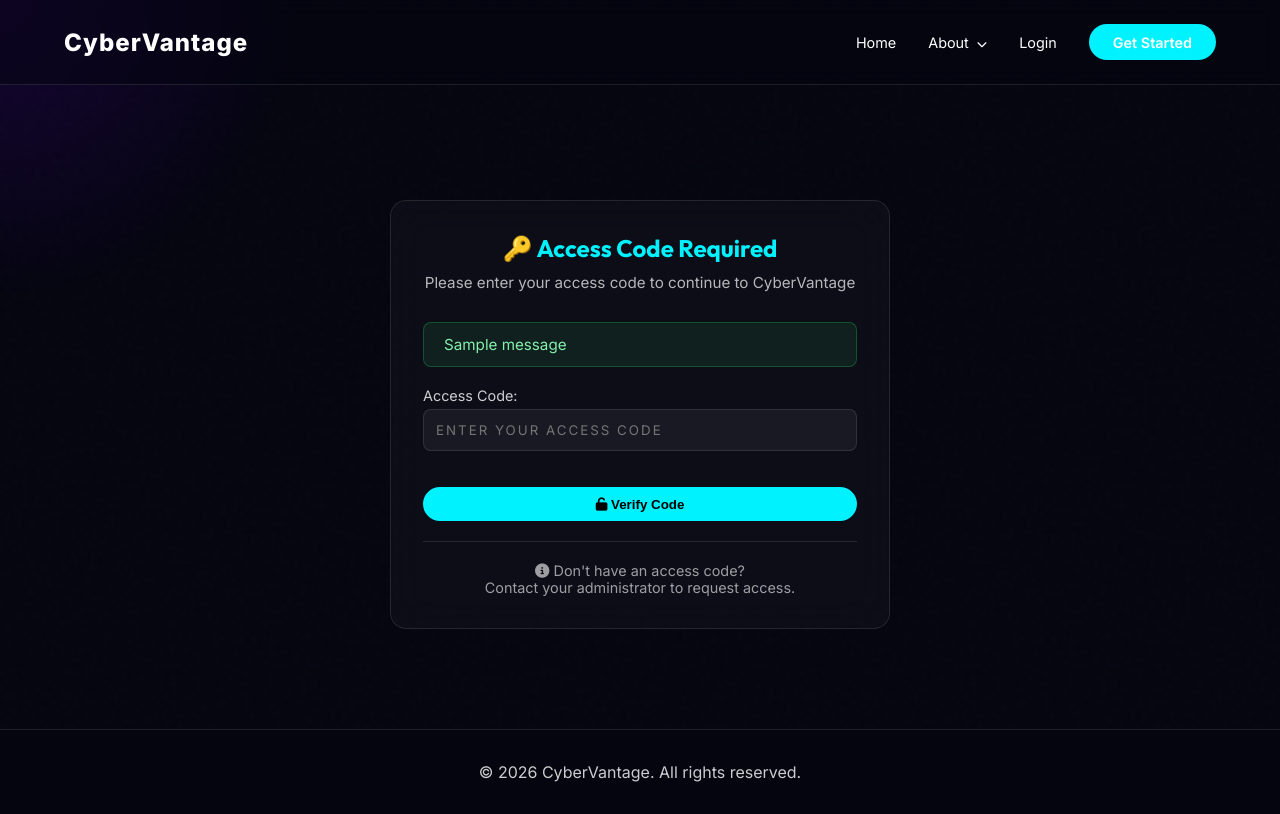
After one commit to ashuthecoder/CyberVantage, a Flask app: page /access-code in a window 1280 px wide. The commit adds this page. Run offline with Flask 3, Linux system fonts and the light colour scheme; tables that the repository leaves empty hold one stand-in row (values such as "Sample post"); one stand-in notice (Sample message) is shown; parts of the project's set-up code (start-up, migrations or seed data) failed here and were passed over; some libraries are stand-ins or nearby versions.

Commit message:
Add access code system and Essential 8 compliance
Co-authored-by: ujwwal <54100894+ujwwal@users.noreply.github.com>

```diff
--- a/main.py
+++ b/main.py
@@ -3,7 +3,7 @@ CyberVantage - Main application entry point
 Refactored to use modular structure with focused components
 """
 import os
-from flask import render_template
+from flask import render_template, redirect, url_for, session
 from config.app_config import create_app, db
 from config.ai_config import configure_azure_openai
 from models.database import update_database_schema
@@ -31,7 +31,14 @@ app.register_blueprint(threat_bp)
 # Main routes that don't fit into specific categories
 @app.route('/')
 def index():
-    """Landing page with detailed CyberVantage information"""
+    """Landing page - redirect to access code page for login flow"""
+    # If user is already logged in, go to dashboard
+    if session.get('token'):
+        return redirect(url_for('dashboard'))
+    # If access code already verified, go to login
+    if session.get('access_code_verified'):
+        return redirect(url_for('auth.login'))
+    # Show landing page with button to continue to access code
     return render_template("index.html")
 
 @app.route('/dashboard')
--- a/models/database.py
+++ b/models/database.py
@@ -99,6 +99,31 @@ class SimulationSession(db.Model):
     completed_at = db.Column(db.DateTime, nullable=True)
 
     user = db.relationship('User', backref=db.backref('simulation_sessions', lazy=True))
+
+class AccessCode(db.Model):
+    """Access codes for controlling platform entry"""
+    id = db.Column(db.Integer, primary_key=True)
+    code = db.Column(db.String(100), unique=True, nullable=False)
+    description = db.Column(db.String(255), nullable=True)
+    is_active = db.Column(db.Boolean, default=True, nullable=False)
+    max_uses = db.Column(db.Integer, nullable=True)  # None = unlimited
+    current_uses = db.Column(db.Integer, default=0, nullable=False)
+    created_at = db.Column(db.DateTime, default=datetime.datetime.utcnow)
+    expires_at = db.Column(db.DateTime, nullable=True)
+
+    def is_valid(self):
+        """Check if access code is valid for use"""
+        if not self.is_active:
+            return False
+        if self.expires_at and datetime.datetime.utcnow() > self.expires_at:
+            return False
+        if self.max_uses and self.current_uses >= self.max_uses:
+            return False
+        return True
+
+    def increment_usage(self):
+        """Increment the usage counter"""
+        self.current_uses += 1
 
 # Database helper functions
 def update_database_schema(app):
--- a/routes/auth_routes.py
+++ b/routes/auth_routes.py
@@ -4,10 +4,11 @@ Authentication routes - login, register, logout
 import datetime
 import jwt
 import time
-from flask import Blueprint, render_template, request, redirect, url_for, jsonify, session
+import os
+from flask import Blueprint, render_template, request, redirect, url_for, jsonify, session, flash
 from email_validator import validate_email, EmailNotValidError
 from functools import wraps
-from models.database import User, db
+from models.database import User, AccessCode, db
 from collections import defaultdict, deque
 
 auth_bp = Blueprint('auth', __name__)
@@ -15,9 +16,11 @@ auth_bp = Blueprint('auth', __name__)
 # Simple in-memory rate limiting (for production, use Redis or database)
 login_attempts = defaultdict(deque)
 registration_attempts = defaultdict(deque)
+access_code_attempts = defaultdict(deque)
 RATE_LIMIT_WINDOW = 300  # 5 minutes in seconds
 MAX_LOGIN_ATTEMPTS = 5
 MAX_REGISTRATION_ATTEMPTS = 3
+MAX_ACCESS_CODE_ATTEMPTS = 10
 
 def is_rate_limited(ip_address, attempts_dict, max_attempts):
     """Check if IP is rate limited"""
@@ -31,6 +34,15 @@ def is_rate_limited(ip_address, attempts_dict, max_attempts):
 def record_attempt(ip_address, attempts_dict):
     """Record an attempt for rate limiting"""
     attempts_dict[ip_address].append(time.time())
+
+def access_code_required(f):
+    """Decorator to require valid access code in session"""
+    @wraps(f)
+    def decorated(*args, **kwargs):
+        if not session.get('access_code_verified'):
+            return redirect(url_for('auth.access_code'))
+        return f(*args, **kwargs)
+    return decorated
 
 def token_required(f):
     """Token required decorator with improved security"""
@@ -66,7 +78,62 @@ def token_required(f):
 
     return decorated
 
+@auth_bp.route('/access-code', methods=['GET', 'POST'])
+def access_code():
+    """Access code verification page - first step before login"""
+    # If already verified, redirect to login
+    if session.get('access_code_verified'):
+        return redirect(url_for('auth.login'))
+
+    return render_template("access_code.html")
+
+@auth_bp.route('/verify-access-code', methods=['POST'])
+def verify_access_code():
+    """Verify the submitted access code"""
+    ip_address = request.environ.get('HTTP_X_FORWARDED_FOR', request.remote_addr)
+
+    # Check rate limiting
+    if is_rate_limited(ip_address, access_code_attempts, MAX_ACCESS_CODE_ATTEMPTS):
+        flash("Too many access code attempts. Please try again in 5 minutes.", "danger")
+        return redirect(url_for('auth.access_code'))
+
+    record_attempt(ip_address, access_code_attempts)
+
+    submitted_code = request.form.get("access_code", "").strip().upper()
+
+    if not submitted_code:
+        flash("Please enter an access code.", "danger")
+        return redirect(url_for('auth.access_code'))
+
+    # Check master access code from environment variable
+    master_code = os.getenv("MASTER_ACCESS_CODE", "").upper()
+
+    if master_code and submitted_code == master_code:
+        # Master code always works
+        session['access_code_verified'] = True
+        session['access_code_used'] = 'MASTER'
+        flash("Access granted! Welcome to CyberVantage.", "success")
+        return redirect(url_for('auth.login'))
+
+    # Check database access codes
+    access_code_obj = AccessCode.query.filter_by(code=submitted_code).first()
+
+    if access_code_obj and access_code_obj.is_valid():
+        # Valid code found
+        access_code_obj.increment_usage()
+        db.session.commit()
+
+        session['access_code_verified'] = True
+        session['access_code_used'] = submitted_code
+        flash("Access granted! Welcome to CyberVantage.", "success")
+        return redirect(url_for('auth.login'))
+
+    # Invalid code
+    flash("Invalid or expired access code. Please try again.", "danger")
+    return redirect(url_for('auth.access_code'))
+
 @auth_bp.route('/register', methods=['GET', 'POST'])
+@access_code_required
 def register():
     if request.method == 'POST':
         ip_address = request.environ.get('HTTP_X_FORWARDED_FOR', request.remote_addr)
@@ -125,6 +192,7 @@ def register():
     return render_template("register.html")
 
 @auth_bp.route('/login', methods=['GET', 'POST'])
+@access_code_required
 def login():
     if request.method == 'POST':
         ip_address = request.environ.get('HTTP_X_FORWARDED_FOR', request.remote_addr)
--- /dev/null
+++ b/templates/access_code.html
@@ -0,0 +1,86 @@
+{% extends "base.html" %}
+{% block title %}Access Code - CyberVantage{% endblock %}
+
+{% block content %}
+<div class="glass-container" style="max-width: 500px; margin: 100px auto;">
+    <h2 style="margin-bottom: 10px; text-align: center;">🔑 Access Code Required</h2>
+    <p style="text-align: center; color: rgba(255,255,255,0.7); margin-bottom: 30px; font-size: 0.95em;">
+        Please enter your access code to continue to CyberVantage
+    </p>
+
+    {% with messages = get_flashed_messages(with_categories=true) %}
+    {% if messages %}
+        {% for category, message in messages %}
+        <div class="alert alert-{{ category }}" style="margin-bottom: 20px;">
+            {{ message }}
+        </div>
+        {% endfor %}
+    {% endif %}
+    {% endwith %}
+
+    <form method="POST" action="{{ url_for('auth.verify_access_code') }}" autocomplete="off" novalidate>
+        <!-- CSRF Token -->
+        <input type="hidden" name="csrf_token" value="{{ csrf_token() }}">
+
+        <div class="form-group">
+            <label for="access_code">Access Code:</label>
+            <input type="text"
+                   id="access_code"
+                   name="access_code"
+                   required
+                   autocomplete="off"
+                   placeholder="Enter your access code"
+                   style="text-transform: uppercase; letter-spacing: 2px;">
+        </div>
+
+        <div style="margin-top: 20px;">
+            <button type="submit" class="btn-primary" style="width: 100%;">
+                <i class="fas fa-unlock"></i> Verify Code
+            </button>
+        </div>
+    </form>
+
+    <div style="margin-top: 20px; text-align: center; padding-top: 20px; border-top: 1px solid rgba(255,255,255,0.1);">
+        <p style="color: rgba(255,255,255,0.6); font-size: 0.9em;">
+            <i class="fas fa-info-circle"></i> Don't have an access code?<br>
+            Contact your administrator to request access.
+        </p>
+    </div>
+</div>
+
+<style>
+    .alert {
+        padding: 12px 20px;
+        border-radius: 8px;
+        margin-bottom: 15px;
+        font-size: 0.95em;
+    }
+
+    .alert-danger {
+        background: rgba(239, 68, 68, 0.1);
+        border: 1px solid rgba(239, 68, 68, 0.3);
+        color: #fca5a5;
+    }
+
+    .alert-success {
+        background: rgba(34, 197, 94, 0.1);
+        border: 1px solid rgba(34, 197, 94, 0.3);
+        color: #86efac;
+    }
+
+    .alert-warning {
+        background: rgba(251, 191, 36, 0.1);
+        border: 1px solid rgba(251, 191, 36, 0.3);
+        color: #fde047;
+    }
+</style>
+{% endblock %}
+
+{% block scripts %}
+<script>
+    // Auto-uppercase the access code as user types
+    document.getElementById('access_code').addEventListener('input', function(e) {
+        this.value = this.value.toUpperCase();
+    });
+</script>
+{% endblock %}
--- a/templates/index.html
+++ b/templates/index.html
@@ -35,7 +35,7 @@
             <a href="#features">Features</a>
             <a href="#phases">Learning Journey</a>
             <a href="#security">Security</a>
-            <a href="{{ url_for('auth.login') }}" class="btn-primary">Login</a>
+            <a href="{{ url_for('auth.access_code') }}" class="btn-primary">Login</a>
         </div>
     </nav>
 
@@ -55,7 +55,7 @@
                     and demonstrate your skills—all in a safe, controlled environment designed for education.
                 </p>
                 <div class="cta-group reveal-text-delayed">
-                    <button class="btn-glass" onclick="window.location.href='{{ url_for('auth.register') }}'">Get Started</button>
+                    <button class="btn-glass" onclick="window.location.href='{{ url_for('auth.access_code') }}'">Get Started</button>
                     <button class="btn-outline" onclick="document.getElementById('features').scrollIntoView({behavior: 'smooth'})">Learn More</button>
                 </div>
             </div>
```
Also changed, not shown: SECURITY.md (+76 -1 lines).
